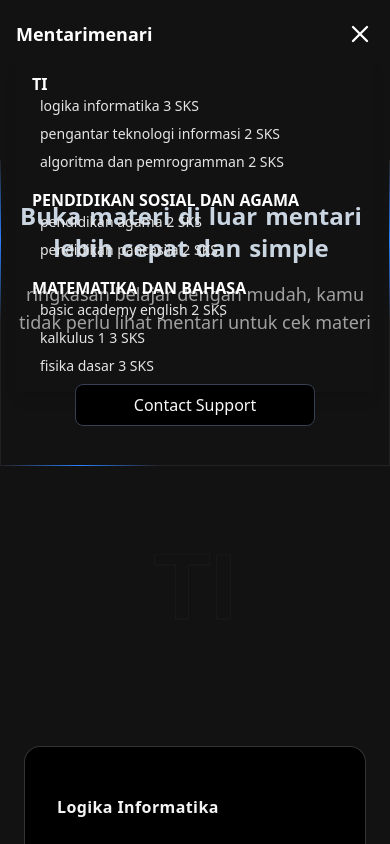
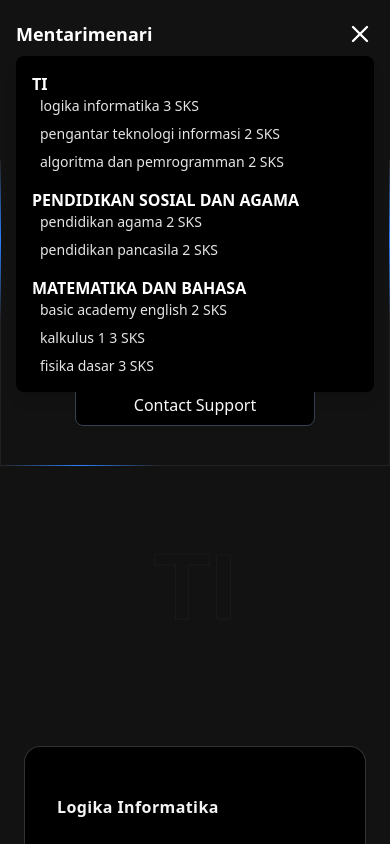
Before and after one commit to wilypradana/motionofclass, a Next.js app: page / in a window 390 px wide. Both pictures are taken after a click on the button 360 px from the left and 34 px from the top of the page. Shown: the top 844 px of the page. Built offline with nearby package versions, Linux system fonts and the light colour scheme; no server answers.

Commit message:
Fix typo BG dark to bg black

```diff
--- a/src/components/defaultUi/navbar.tsx
+++ b/src/components/defaultUi/navbar.tsx
@@ -55,7 +55,7 @@ export default function Navbar({ className }: { className?: string }) {
 
       {/* Mobile Dropdown */}
       {mobileOpen && (
-        <div className="md:hidden bg-dark text-white shadow-lg rounded-lg p-4 mt-2 mx-4 space-y-4">
+        <div className="md:hidden bg-black text-white shadow-lg rounded-lg p-4 mt-2 mx-4 space-y-4">
           <div>
             <p className="font-semibold">TI</p>
             <div className="flex flex-col space-y-2 text-sm pl-2">
```
